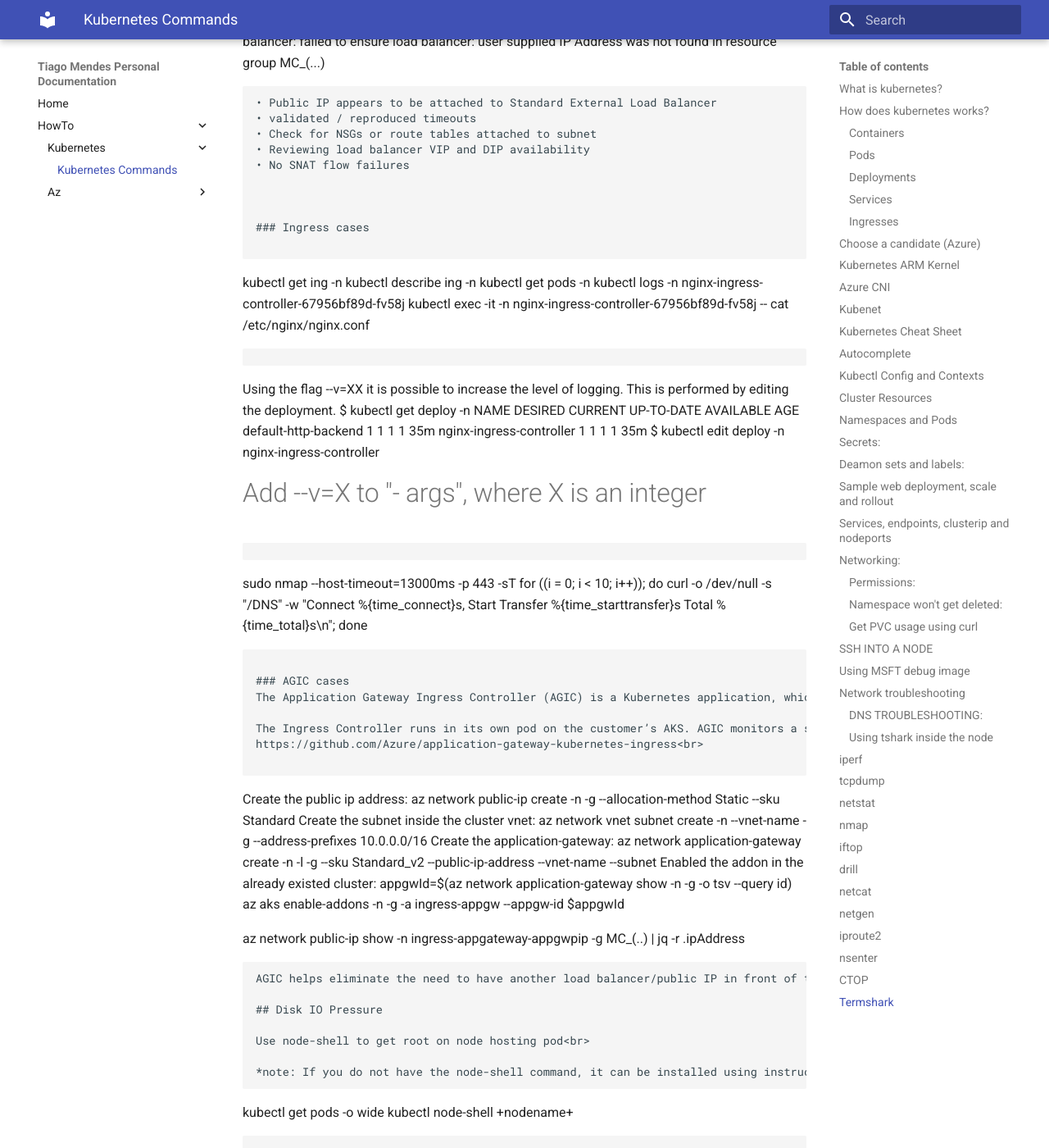
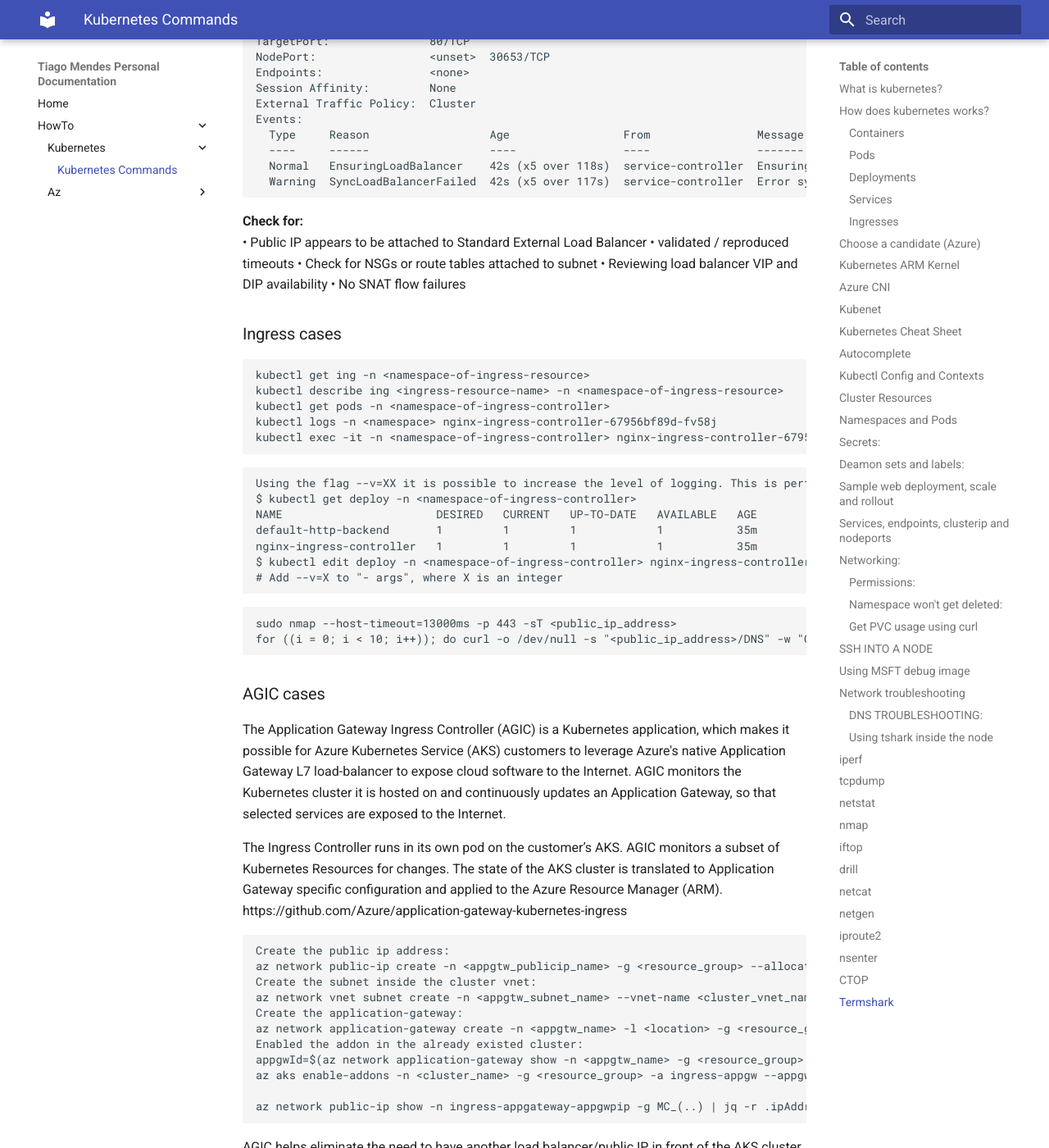
Before and after one commit to tmcmm/k8s-documentation, an MkDocs documentation site: the page built from docs/howto/kubernetes/kubernetes-help.md, in a window 1280 px wide and 1400 px high, scrolled down 48207 px. Shown: the whole window at 82% size. Built offline with MkDocs 1.6.1 and Material for MkDocs 9.7.7, drawn with Linux system fonts in a browser that asks for light colours; some of the changed text lies outside the part shown.

Commit message:
Update kubernetes-help.md

`````diff
--- a/docs/howto/kubernetes/kubernetes-help.md
+++ b/docs/howto/kubernetes/kubernetes-help.md
@@ -2114,7 +2114,7 @@ az network public-ip list  --query "[?ipAddress=='public_ip_address'].id" -o tab
 kubectl get svc -n kube-system
 NAME                  TYPE           CLUSTER-IP     EXTERNAL-IP   PORT(S)         AGE
 azure-load-balancer   LoadBalancer   10.0.239.155   <pending>     80:30653/TCP    100s
-````
+```
 ```
 kubectl describe svc -n kube-system azure-load-balancer
 Name:                     azure-load-balancer
@@ -2137,6 +2137,7 @@ Events:
   Normal   EnsuringLoadBalancer    42s (x5 over 118s)  service-controller  Ensuring load balancer
   Warning  SyncLoadBalancerFailed  42s (x5 over 117s)  service-controller  Error syncing load balancer: failed to ensure load balancer: user supplied IP Address <public_ip_address> was not found in resource group MC_(...)
 ```
+__Check for:__	<br>
 • Public IP appears to be attached to Standard External Load Balancer
 • validated / reproduced timeouts
 • Check for NSGs or route tables attached to subnet
`````
